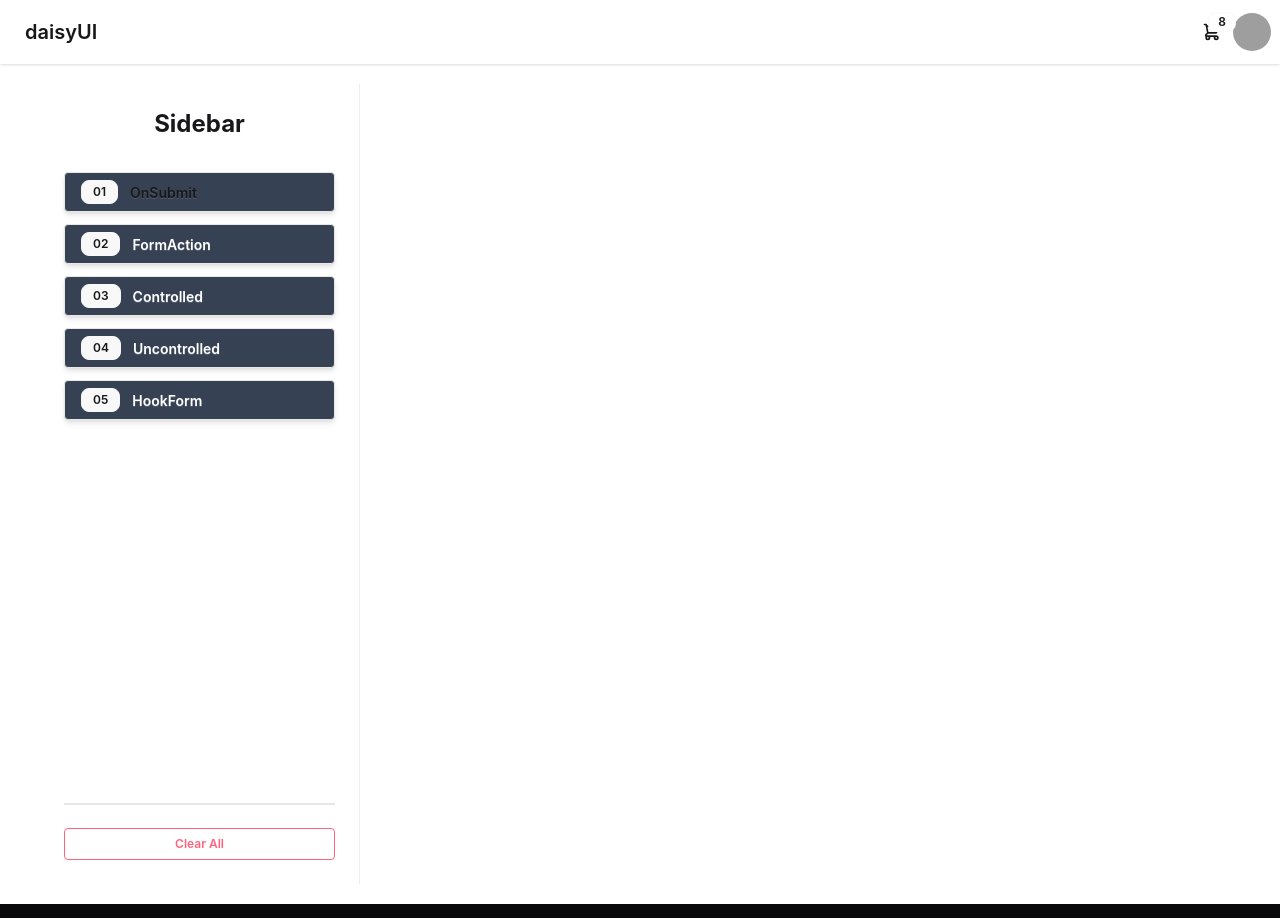
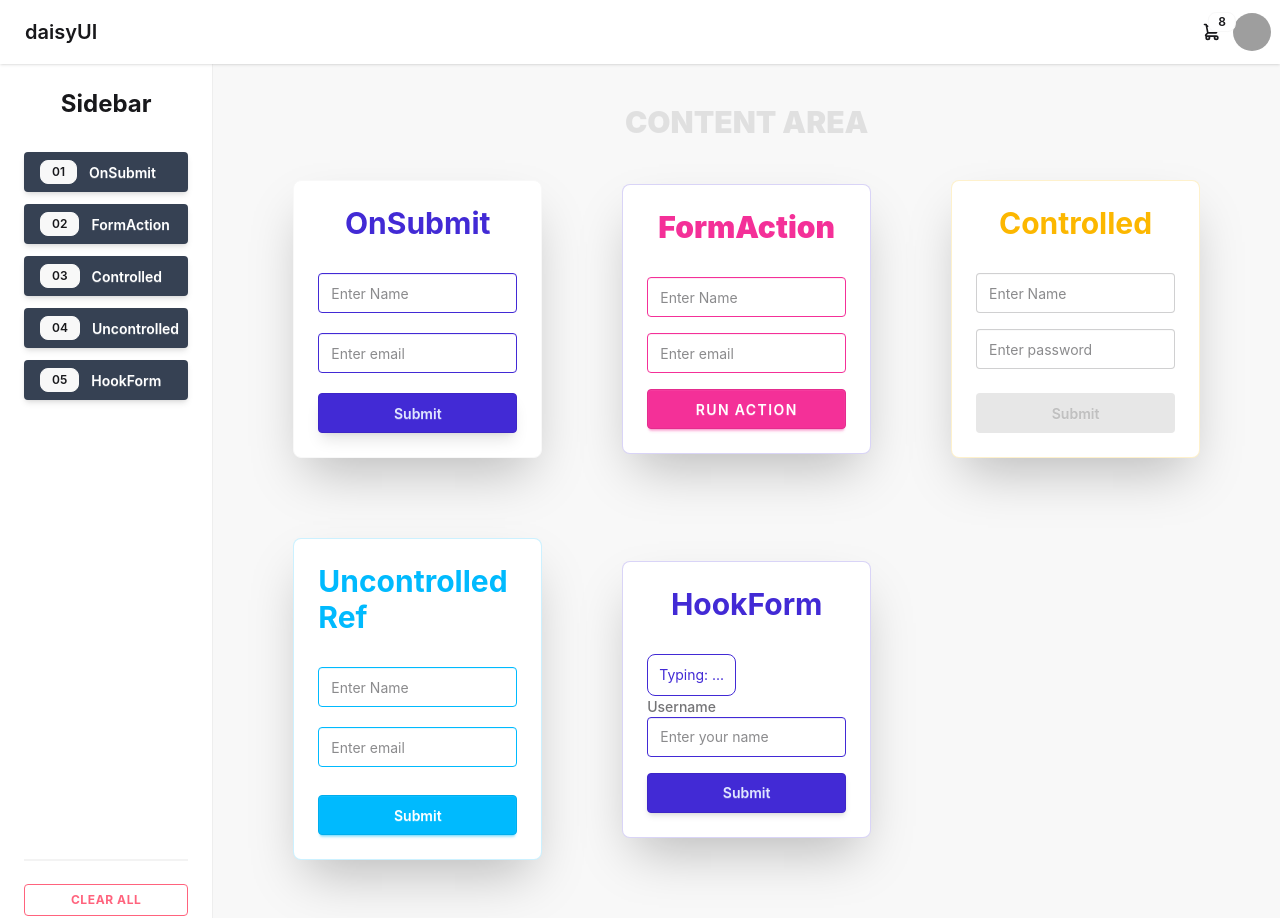
Before and after one commit to MuradHasan49/React-Form-Practice, a React (Vite) app: page / in a window 1280 px wide. Shown: the top 918 px of the page. Built offline with nearby package versions, Linux system fonts and the light colour scheme; grey boxes are pictures that could not be loaded.

Commit message:
now is done update very soon

```diff
--- a/src/Outlet/MainOutlet.jsx
+++ b/src/Outlet/MainOutlet.jsx
@@ -3,6 +3,7 @@ import { Outlet } from 'react-router'
 import Navbar from '../Components/Navbar/Navbar'
 import Footer from '../Components/Footer/Footer'
 import Home from '../Pages/Home/Home'
+import Sidebar from '../Sidebar'
 
 const MainOutlet = () => {
     return (
@@ -10,7 +11,8 @@ const MainOutlet = () => {
         <div className="container mx-auto">
 
             <Navbar />
-            <Outlet />
+            <Sidebar/>
+            {/* <Outlet /> */}
             <Footer/>
         </div>
         </>
--- a/src/Pages/Form/HookForm.jsx
+++ b/src/Pages/Form/HookForm.jsx
@@ -27,7 +27,7 @@ const HookForm = () => {
             )}
 
                     <div className="form-control gap-4">
-                        <div className="badge badge-outline badge-primary mx-auto">
+                        <div className="badge badge-outline badge-primary mx-auto py-5  text-start ">
                             Typing: {name || "..."}
                         </div>
 
--- a/src/Pages/Form/Uncontrolled.jsx
+++ b/src/Pages/Form/Uncontrolled.jsx
@@ -22,7 +22,7 @@ const Uncontrolled = () => {
             <div className="card w-full max-w-md bg-base-100 shadow-2xl border border-info/20">
                 <div className="card-body">
                     <h2 className="card-title text-3xl font-bold justify-center mb-6 text-info">
-                        Uncontrolled Using Ref
+                        Uncontrolled  Ref
                     </h2>
                                 {submittedData && (
                 <div className="stats shadow bg-info text-info-content w-full max-w-md">
@@ -36,9 +36,7 @@ const Uncontrolled = () => {
 
                     <form onSubmit={handleSubmit} className="flex flex-col gap-5">
                         <div className="form-control">
-                            <label className="label">
-                                <span className="label-text">Full Name</span>
-                            </label>
+
                             <input
                                 type="text"
                                 ref={nameRef}
@@ -50,9 +48,6 @@ const Uncontrolled = () => {
                         </div>
 
                         <div className="form-control">
-                            <label className="label">
-                                <span className="label-text">Email Address</span>
-                            </label>
                             <input
                                 type="email"
                                 ref={emailRef}
--- a/src/Router/Router.jsx
+++ b/src/Router/Router.jsx
@@ -1,7 +1,6 @@
 import { createBrowserRouter } from "react-router";
 import MainOutlet from "../Outlet/MainOutlet";
 import Home from "../Pages/Home/Home";
-import Sidebar from "../Sidebar";
 import OnSubmit from "../Pages/Form/OnSubmit";
 import FormAction from "../Pages/Form/FormAction";
 import Controlled from "../Pages/Form/Controlled";
--- a/src/Sidebar.jsx
+++ b/src/Sidebar.jsx
@@ -1,46 +1,74 @@
-import React from 'react';
+import React from 'react'
+import { NavLink } from 'react-router'
+import OnSubmit from './Pages/Form/OnSubmit';
+import FormAction from './Pages/Form/FormAction';
+import Controlled from './Pages/Form/Controlled';
+import Uncontrolled from './Pages/Form/Uncontrolled';
+import HookForm from './Pages/Form/HookForm';
 
 const Sidebar = () => {
+
+    const linkStyle = ({ isActive }) =>
+        `btn justify-start gap-3 shadow-md border-none text-white w-full ${isActive ? 'bg-primary' : 'bg-gray-700 hover:bg-gray-800'
+        }`;
+
     return (
-        <div className="h-screen w-80 bg-base-100 border-r border-base-300 flex flex-col p-6">
+        <div className="grid grid-cols-12 min-h-[80vh]">
+
+            <div className="col-span-2 min-h-[85vh] bg-base-100 border-r border-base-300 flex flex-col p-6">
                 <h2 className="text-2xl font-bold text-center mb-8">Sidebar</h2>
 
                 <div className="flex flex-col gap-3">
 
-                <button className="btn bg-gray-700  justify-start gap-3 shadow-md">
+                    <NavLink to="/onsubmit" className={linkStyle}>
                         <span className="badge badge-ghost text-xs">01</span>
                         OnSubmit
-                </button>
+                    </NavLink>
 
 
-                <button className="btn bg-gray-700  justify-start gap-3 shadow-md text-white">
+                    <NavLink to="/formaction" className={linkStyle}>
                         <span className="badge badge-ghost text-xs">02</span>
                         FormAction
-                </button>
+                    </NavLink>
 
 
-                <button className="btn bg-gray-700  justify-start gap-3 shadow-md text-white">
+                    <NavLink to="/controlled" className={linkStyle}>
                         <span className="badge badge-ghost text-xs">03</span>
                         Controlled
+                    </NavLink>
+
+                    <NavLink to="/uncontrolled" className={linkStyle}>
+                        <span className="badge badge-ghost text-xs">04</span>
+                        Uncontrolled
+                    </NavLink>
+
+                    <NavLink to="/hookform" className={linkStyle}>
+                        <span className="badge badge-ghost text-xs">05</span>
+                        HookForm
+                    </NavLink>
+                </div>
+
+                <div className="mt-auto">
+                    <div className="divider opacity-50"></div>
+                    <button className="btn btn-outline btn-error btn-sm w-full font-bold uppercase tracking-wider">
+                        Clear All
                     </button>
+                </div>
+            </div>
 
 
-                <button className="btn bg-gray-700  justify-start gap-3 shadow-md text-white">
-                    <span className="badge badge-ghost text-xs">04</span>
-                    Uncontrolled
-                </button>
+            <div className="col-span-10 bg-base-200 p-10">
+                <h1 className="text-3xl font-black opacity-10 uppercase text-center">Content Area</h1>
+                <div className=" grid grid-cols-3">
+                    <OnSubmit />
+                    <FormAction />
+                    <Controlled />
+                    <Uncontrolled />
+                    <HookForm />
+                </div>
+            </div>
+        </div>
+    )
+}
 
-
-                <button className="btn bg-gray-700  justify-start gap-3 shadow-md text-white">
-                    <span className="badge badge-ghost text-xs">05</span>
-                    HookForm
-                </button>
-            </div>
-
-            <div className="mt-auto divider"></div>
-            <button className="btn btn-outline btn-error btn-sm">Clear All</button>
-        </div>
-    );
-};
-
-export default Sidebar;
+export default Sidebar
--- a/src/index.css
+++ b/src/index.css
@@ -1,6 +1,6 @@
 @import "tailwindcss";
 @plugin "daisyui";
 
-input{
-    border: 1px solid black;
+.active{
+    background-color: red;
 }
--- a/src/main.jsx
+++ b/src/main.jsx
@@ -3,11 +3,12 @@ import { createRoot } from 'react-dom/client'
 import './index.css'
 import { RouterProvider } from 'react-router'
 import { router } from './Router/Router.jsx'
+import Home from './Pages/Home/Home.jsx'
+import MainOutlet from './Outlet/MainOutlet.jsx'
 
 createRoot(document.getElementById('root')).render(
   <StrictMode>
     <RouterProvider router={router}>
-
     </RouterProvider>
   </StrictMode>,
 )
```
Lines whose indentation alone changed are shown as unchanged.
